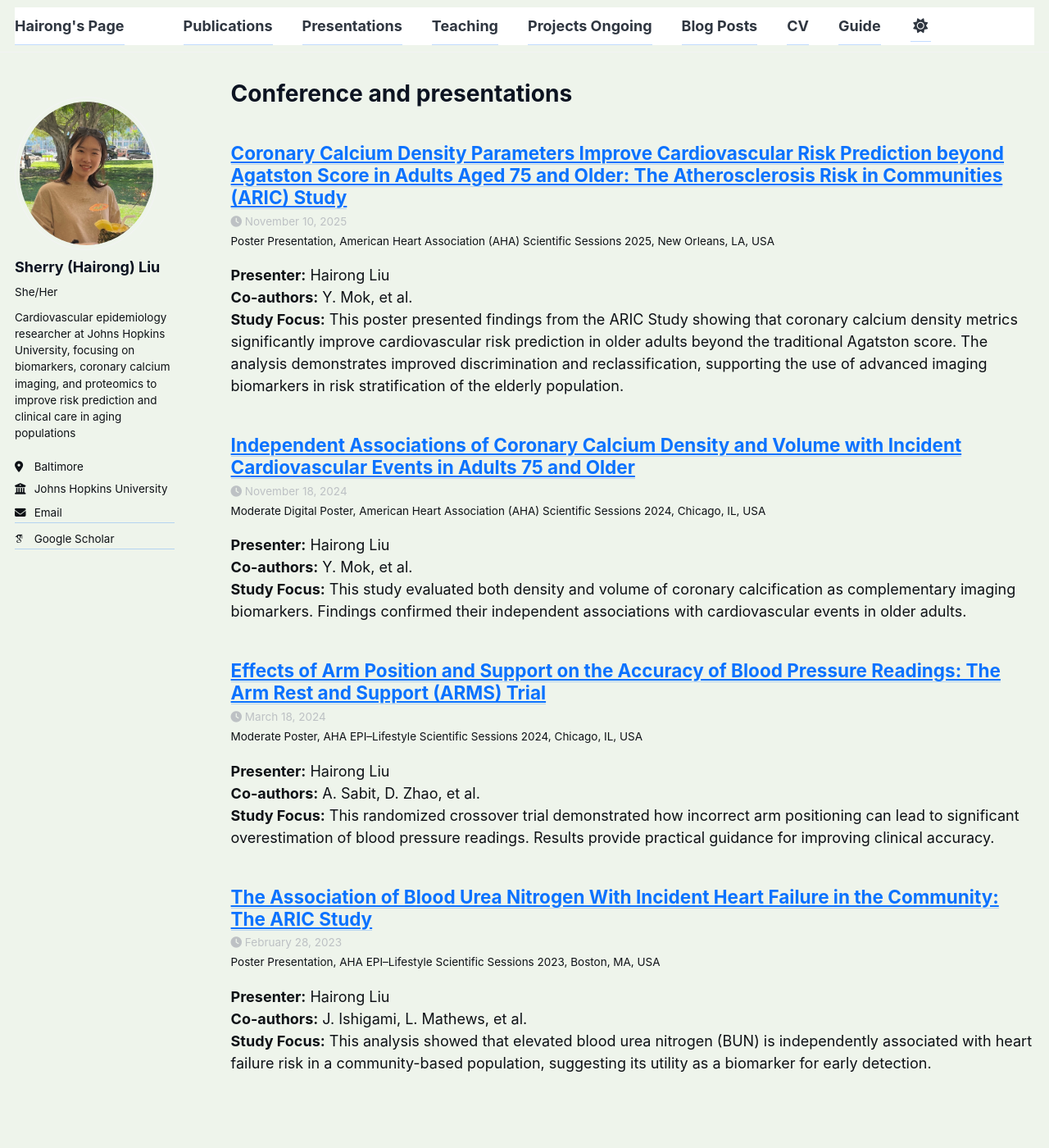
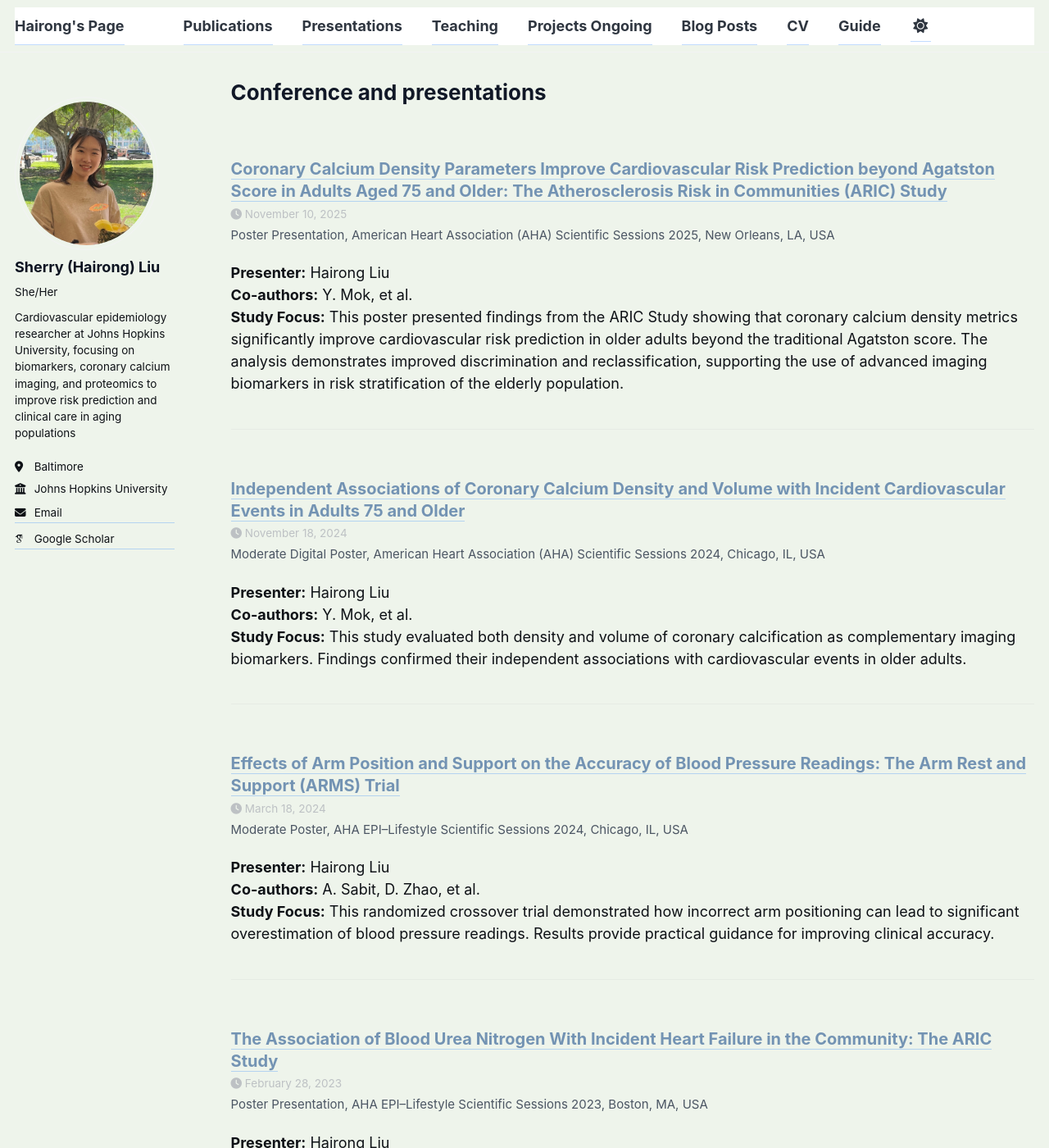
Before and after one commit to sherry090345/sherry090345.github.io, a Jekyll site: the page built from _pages/talks.html, in a window 1280 px wide and 1400 px high. Shown: the whole window at 82% size. Built offline with Jekyll 4.4.1, drawn with Linux system fonts in a browser that asks for light colours; some web fonts are replaced; a script that is not in the unit is left out.

Commit message:
Update talks.html

```diff
--- a/_pages/talks.html
+++ b/_pages/talks.html
@@ -14,3 +14,51 @@ author_profile: true
 {% for post in site.talks reversed %}
   {% include archive-single-talk.html %}
 {% endfor %}
+<style>
+/* === 通用样式：Teaching + Talks 页面统一风格 === */
+.archive .archive__item-title a {
+  font-size: 20px !important;
+  font-weight: 650;
+  color: #7393B3 !important;  /* 你指定的颜色 */
+  text-decoration: none !important;
+}
+.archive .archive__item-title a:hover {
+  text-decoration: underline;
+  text-underline-offset: 3px;
+}
+
+.page__title {
+  font-size: 26px !important;
+  font-weight: 700;
+  color: #111827;
+  margin-bottom: 8px;
+}
+
+.page__content {
+  font-size: 16px;
+  line-height: 1.7;
+  color: #1f2937;
+  font-family: "Inter","Helvetica Neue",Arial,sans-serif;
+}
+
+/* link color for page content */
+.page__content a {
+  color: #7393B3 !important;
+  text-decoration: none !important;
+}
+.page__content a:hover {
+  text-decoration: underline;
+  text-underline-offset: 3px;
+}
+
+/* archive item block spacing */
+.archive__item {
+  padding: 12px 0 18px;
+  border-bottom: 1px solid #e6ebe4;
+}
+.archive__item-excerpt {
+  color: #4b5563;
+  font-size: 15px;
+  line-height: 1.65;
+}
+</style>
```
